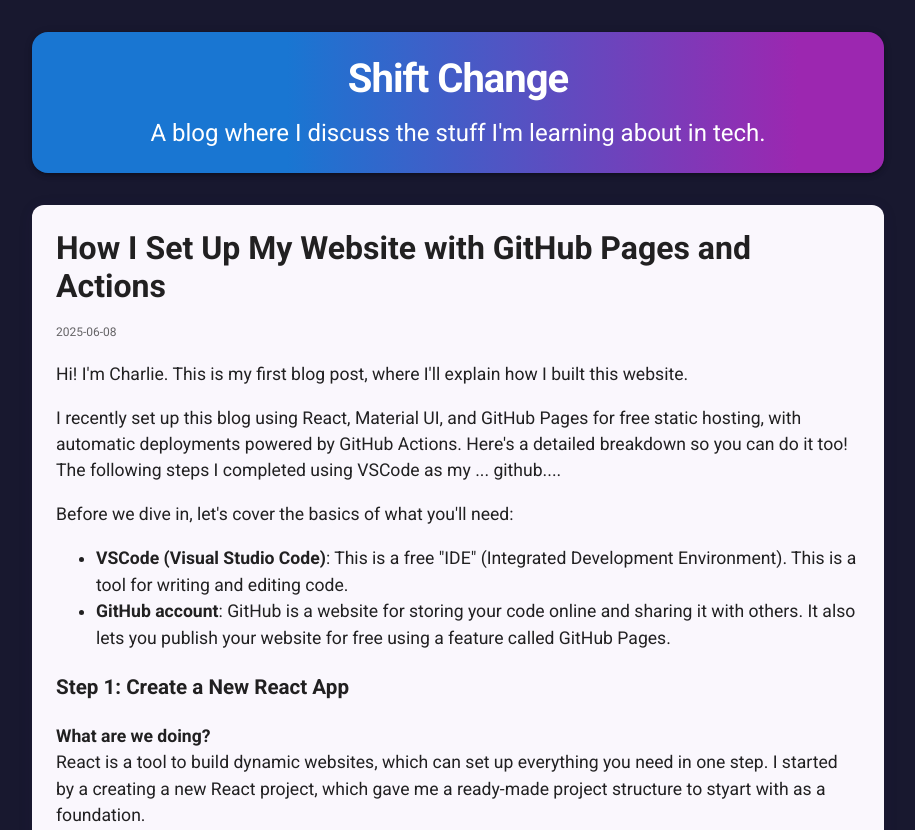
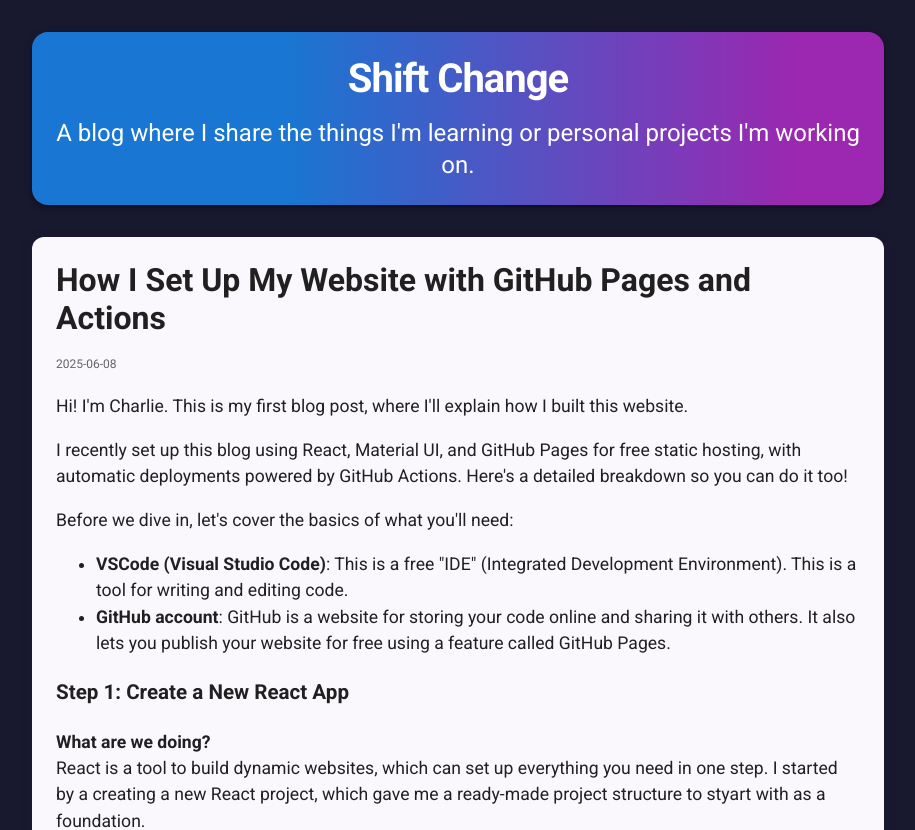
Before and after one commit to cmbrown44/ShiftChange, a React (Create React App) app: page / in a window 1280 px wide. Shown: the top 830 px of the page, without its empty margins (182-1097 px from the left). Built offline with nearby package versions, Linux system fonts and the light colour scheme.

Commit message:
Feat: updating blog steps

```diff
--- a/src/App.js
+++ b/src/App.js
@@ -21,7 +21,7 @@ function App() {
             Shift Change
           </Typography>
           <Typography variant="h5" align="center">
-            A blog where I discuss the stuff I'm learning about in tech.
+            A blog where I share the things I'm learning or personal projects I'm working on.
           </Typography>
         </Paper>
         {/* Blog Posts */}
--- a/src/posts.js
+++ b/src/posts.js
@@ -9,8 +9,6 @@ const posts = [
         <p>
           I recently set up this blog using React, Material UI, and GitHub Pages for free static hosting,
           with automatic deployments powered by GitHub Actions. Here's a detailed breakdown so you can do it too!
-
-          The following steps I completed using VSCode as my ... github....
         </p>
         <p>
           Before we dive in, let's cover the basics of what you'll need:
```
